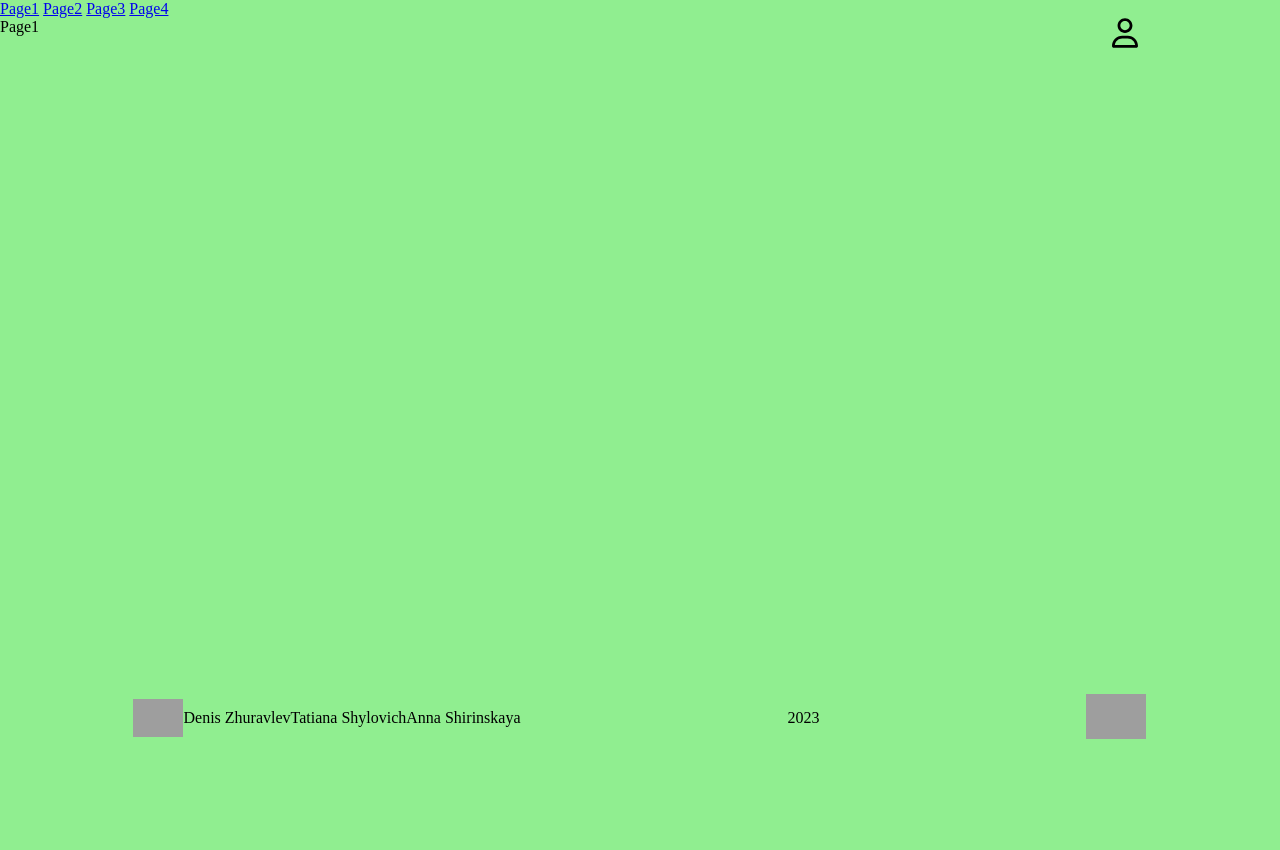
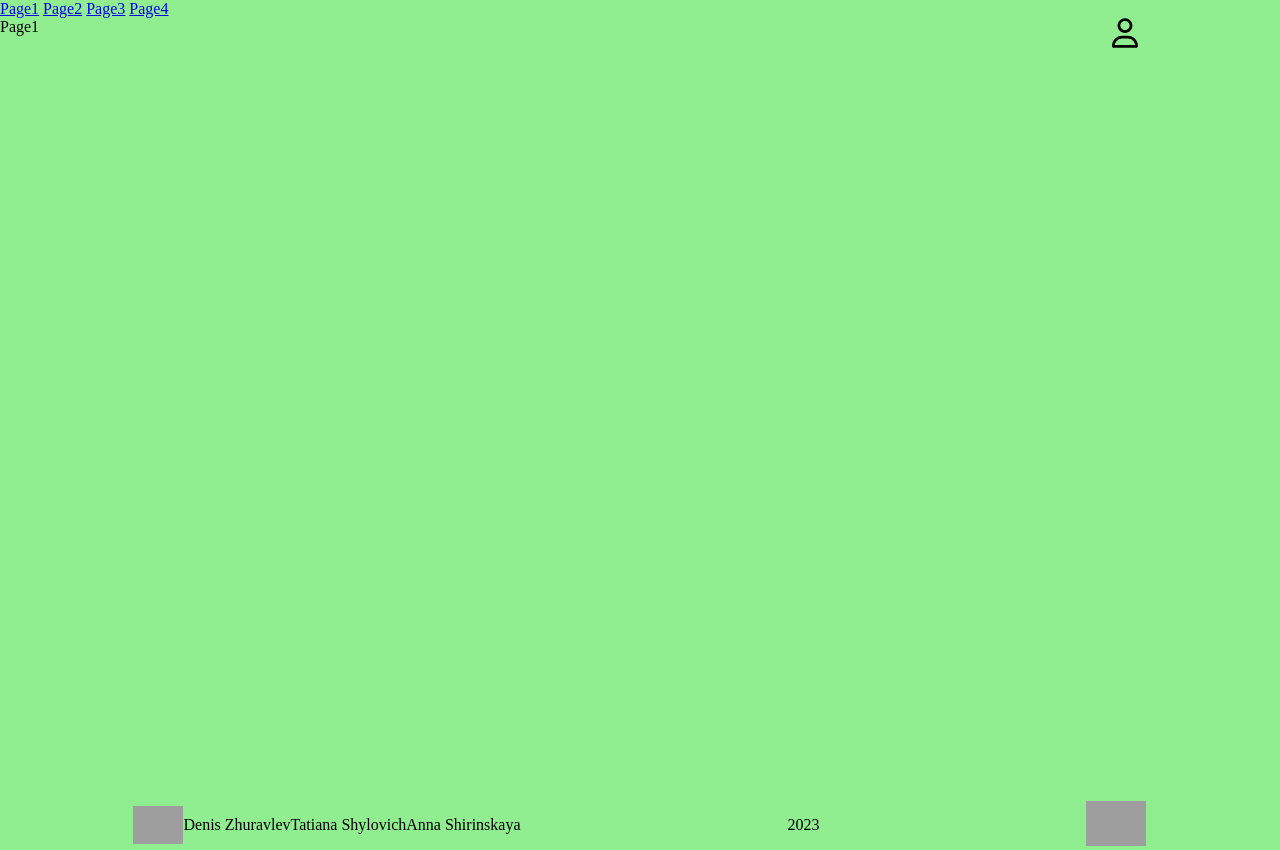
Before and after one commit to dns147/rs-clone-2023, a website built with webpack: page src/index.html in a window 1280 px wide. Before the commit the page ends 800 px from the top, so only its background shows below. Built offline with nearby package versions, Linux system fonts and the light colour scheme; some packages are replaced by stand-ins of ours; grey boxes are pictures that could not be loaded.

Commit message:
fix: add fixed height to main

```diff
--- a/src/main.scss
+++ b/src/main.scss
@@ -14,6 +14,7 @@ body {
 }
 
 .main {
+  height: calc(100vh - 18px);
   min-height: calc(100vh - 125px);
 }
 
```
